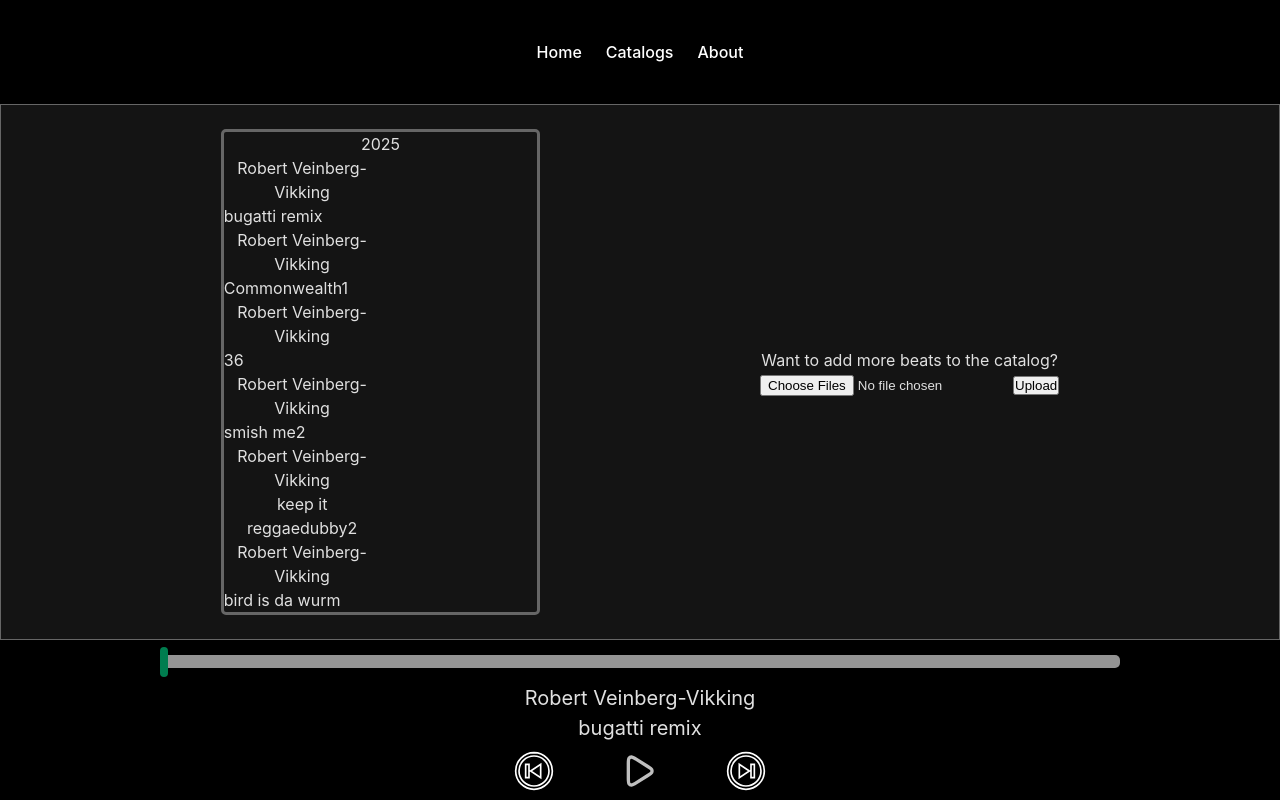
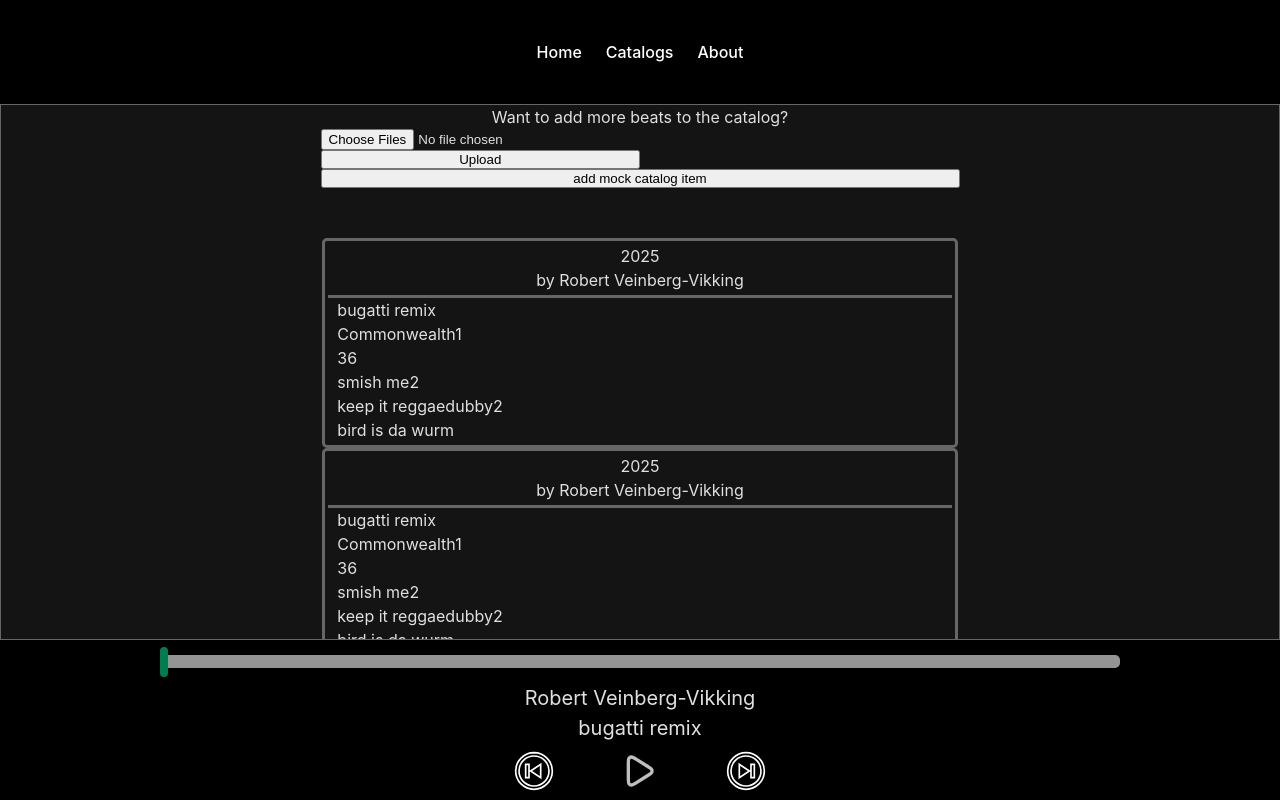
Before and after one commit to vikkingr/BeatsUI, a React (Vite) app: page /Catalogs in a window 1280 px wide. Built offline with nearby package versions, Linux system fonts and the light colour scheme.

Commit message:
unwire api request, refactor beat list item. refactor beat list items, beat list item information, catalogs and layout.

```diff
--- a/src/App.jsx
+++ b/src/App.jsx
@@ -25,7 +25,7 @@ const router = createBrowserRouter([
       }
     ],
   },
-])
+]);
 
 const App = () => {
   return (
--- a/src/components/BeatList/BeatListItem/BeatListItem.jsx
+++ b/src/components/BeatList/BeatListItem/BeatListItem.jsx
@@ -3,7 +3,7 @@ import { BeatsContext } from '../../../context/BeatsContext';
 import './BeatListItem.scss';
 import PlayPauseButton from '../../../shared/PlayPauseButton/PlayPauseButton';
 import clsx from 'clsx';
-import BeatlListItemInformation from './components/BeatListItemInformation/BeatlListItemInformation';
+import BeatListItemInformation from './components/BeatListItemInformation/BeatListItemInformation';
 
 const BeatListItem = ({ track }) => {
   const { id, isPlaying, name, contributors } = track;
@@ -15,7 +15,7 @@ const BeatListItem = ({ track }) => {
 
   return (
     <div className={clsx({ 'beat-list-item': true, 'beat-list-item--playing': isPlaying })}>
-      <BeatlListItemInformation name={name} contributors={contributors} />
+      <BeatListItemInformation name={name} contributors={contributors} />
       <PlayPauseButton
         isPlaying={isPlaying}
         onClick={onClickPlayPause}
--- /dev/null
+++ b/src/components/BeatList/BeatListItem/components/BeatListItemInformation/BeatListItemInformation.jsx
@@ -0,0 +1,12 @@
+import "./BeatListItemInformation.scss";
+
+const BeatListItemInformation = ({ name, contributors }) => {
+    return (
+        <div className="beat-list-item-information">
+            <span className='beat-list-item-information__name'>{name}</span>
+            <span className='beat-list-item-information__contributors'>{contributors?.toString()}</span>
+        </div>
+    );
+}
+
+export default BeatListItemInformation;
--- a/src/components/BeatList/BeatListItem/components/BeatListItemInformation/BeatlListItemInformation.scss
+++ b/src/components/BeatList/BeatListItem/components/BeatListItemInformation/BeatListItemInformation.scss
@@ -1,18 +1,11 @@
 .beat-list-item-information
 {
-    width: 50%;
+    width: 75%;
     display: flex;
     flex-direction: column;
     justify-content: space-around;
     align-items: center;
     font-size: 2.5vh;
-}
-
-.beat-list-item-information__contributors
-{
-    display: flex;
-    justify-content: flex-start;
-    width: 100%;
 }
 
 .beat-list-item-information__name
@@ -21,3 +14,11 @@
     justify-content: flex-start;
     width: 100%;
 }
+
+.beat-list-item-information__contributors
+{
+    display: flex;
+    justify-content: flex-start;
+    width: 100%;
+    font-size: 2.0vh;
+}
--- a/src/components/BeatList/BeatListItem/components/BeatListItemInformation/BeatlListItemInformation.jsx
+++ /dev/null
@@ -1,12 +0,0 @@
-import "./BeatlListItemInformation.scss";
-
-const BeatlListItemInformation = ({ name, contributors }) => {
-    return (
-        <div className="beat-list-item-information">
-            <span className='beat-list-item-information__contributors'>{contributors?.toString()}</span>
-            <span className='beat-list-item-information__name'>{name}</span>
-        </div>
-    );
-}
-
-export default BeatlListItemInformation;
--- a/src/components/Catalogs/Catalogs.jsx
+++ b/src/components/Catalogs/Catalogs.jsx
@@ -1,32 +1,50 @@
-import React from 'react'
+import React, { useState } from 'react';
+import { useEffect } from 'react';
 import FileUploader from '../../shared/FileUploader/FileUploader'
-import trackService from '../../services/trackService';
+import catalogService from '../../services/catalogService';
 import './Catalogs.scss'
 
+// make context api for all functions and services here to trim logic and establish dependency injection
 const Catalogs = () => {
+  const [catalogs, setCatalogs] = useState([]);
+
+  useEffect(() => {
+    setCatalogs(catalogService.listCatalog());
+  }, [catalogs]);
+
+  const _addMockCatalog = () => {
+    catalogService.addToCatalog();
+  };
+
   return (
     <div className='page__catalogs'>
-      <div className='catalogs'>
-        {trackService.listCatalog().map(catalog => (
-          <div className='catalog'>
-            <div>
-              <span className='catalog__name'>{catalog.name}</span>
+      <div className='file-uploader'>
+        <span>Want to add more beats to the catalog?</span>
+        <FileUploader />
+        <input type='button' value='add mock catalog item' onClick={_addMockCatalog} />
+      </div>
+      {catalogs && <div className='catalogs'>
+        {catalogs.map(catalog => (
+          <div className='catalog' key={catalog.id}>
+            <div className='catalog__header'>
+              <div className='catalog__header__name'>
+                <span className='catalog__name'>{catalog.name}</span>
+              </div>
+              <div className='catalog__header__artist'>
+                <span className='catalog__artist'>by {catalog.artist}</span>
+              </div>
             </div>
-            <div>
+            <div className='catalog-items'>
               {catalog.beats.map(beat => (
-                <div className="catalog-item__information">
-                  <span className='catalog-item__information__contributors'>{beat.contributors?.toString()}</span>
+                <div className="catalog-item__information" key={beat.id}>
+                  {/* <span className='catalog-item__information__contributors'>{beat.contributors?.toString()}</span> */}
                   <span className='catalog-item__information__name'>{beat.name}</span>
-              </div>
+                </div>
               ))}
             </div>
           </div>
         ))}
-      </div>
-      <div>
-        <span>Want to add more beats to the catalog?</span>
-        <FileUploader />
-      </div>
+      </div>}
     </div>
   )
 };
--- a/src/components/Catalogs/Catalogs.scss
+++ b/src/components/Catalogs/Catalogs.scss
@@ -4,35 +4,64 @@
     height: 100%;
     width: 100%;
     display: flex;
-    flex-direction: row;
-    justify-content: space-evenly;
+    flex-direction: column;
+    justify-content: space-between;
     align-items: center;
 }
 
 .catalogs {
-    width: 25%;
+    width: 100%;
     display: flex;
-
+    flex-direction: column;
+    flex-wrap: nowrap;
+    justify-content: space-evenly;
+    align-items: center;
+    overflow: auto;
+    height: 75%;
+    scrollbar-gutter: stable both-edges;
 }
 
 .catalog {
-    width: 100%;
+    width: 50%;
     border: 3px solid $ui-gray;
     border-radius: 5px;
+    display: flex;
+    flex-direction: column;
+    padding: 3px;
+}
+
+.catalog__header__name {
+    display: flex;
+    justify-content: center;
+    align-items: center;
+}
+
+.catalog__header__artist {
+    display: flex;
+    justify-content: center;
+    align-items: center;
+    font-size: 2.0vh;
 }
 
 .catalog__name {
-    font-size: 2.0vh;
+}
+
+.catalog-items {
+    display: flex;
+    flex-direction: column;
+    justify-content: space-around;
+    width: 100%;
+    align-items: center;
 }
 
 .catalog-item__information
 {
-    width: 50%;
+    width: 97%;
     display: flex;
     flex-direction: column;
     justify-content: space-around;
+    align-content: flex-start;
     align-items: center;
-    font-size: 2.0vh;
 }
 
 .catalog-item__information__contributors
@@ -42,9 +71,19 @@
     width: 100%;
 }
 
+.catalog__header {
+    border-bottom: 3px solid $ui-gray;
+    padding-bottom: 3px;
+    display: flex;
+    flex-direction: column;
+    justify-content: center;
+    height: 25%;
+}
+
 .catalog-item__information__name
 {
     display: flex;
     justify-content: flex-start;
+    //margin-left: 5%;
     width: 100%;
 }
--- /dev/null
+++ b/src/services/catalogService.js
@@ -0,0 +1,30 @@
+import trackService from "./trackService";
+
+const catalogService = {
+    _catalogs: [],
+    addToCatalog: () => {
+        const beats = trackService.listTracks();
+
+        catalogService._catalogs.push({
+            name: "2025",
+            id: catalogService._catalogs.length + 1,
+            beats,
+            artist: "Robert Veinberg-Vikking"
+        });
+    },
+    listCatalog: () => {
+        const beats = trackService.listTracks();
+        const catalog = {
+            name: "2025",
+            id: catalogService._catalogs.length + 1,
+            beats,
+            artist: "Robert Veinberg-Vikking"
+        };
+
+        catalogService._catalogs.push(catalog);
+
+        return catalogService._catalogs;
+    },
+}
+
+export default catalogService;
--- a/src/services/trackService.js
+++ b/src/services/trackService.js
@@ -54,22 +54,14 @@ const trackService = {
     listTrackIds: () => {
         return trackService.listTracks().map(beat => beat.id);
     },
-    listCatalog: () => {
-        const beats = trackService.listTracks();
-        const catalog = [{
-            name: "2025",
-            beats
-        }];
-
-        return catalog;
-    },
-    getBeats: async () => {
-        const beats = await fetch("https://localhost:7270/api/beats", {
+    getBeats:() => {
+        const beats = fetch("https://localhost:7270/api/beats", {
             headers: {
+                Accept: 'application/json',
                 "Content-Type": "application/json",
             },
-            mode: "no-cors"
-        });
+            mode: "cors"
+        }).then(response => response.json());
 
         return beats;
     }
--- a/src/shared/FileUploader/FileUploader.jsx
+++ b/src/shared/FileUploader/FileUploader.jsx
@@ -1,4 +1,5 @@
-import React, { useState } from "react"
+import React, { useState } from "react";
+import "./FileUploader.scss"
 
 const FileUploader = () => {
     const [files, setFiles] = useState([]);
@@ -15,7 +16,7 @@ const FileUploader = () => {
         const formData = new FormData();
 
         files.forEach((file, index) => {
-            formData.append(`file${index}`, file);
+            formData.append($`file{index}`, file);
         });
 
         const config = {
@@ -28,18 +29,17 @@ const FileUploader = () => {
     };
 
     return (
-        <div>
+        <div className='file-uploader'>
             <input
                 multiple
                 onChange={setFilesHandler}
                 type='file'
             />
-            <button
+            <input
+                value="Upload"
+                type="button"
                 onClick={onSubmitHandler}
-                type='submit'
-            >
-                Upload
-            </button>
+            />
         </div>
     )
 };
--- /dev/null
+++ b/src/shared/FileUploader/FileUploader.scss
@@ -0,0 +1,5 @@
+.file-uploader {
+    flex-direction: column;
+    display: flex;
+    width: 50%;
+}
```
Also changed, not shown: src/context/BeatsContextProvider.jsx (+14 -1 lines).
